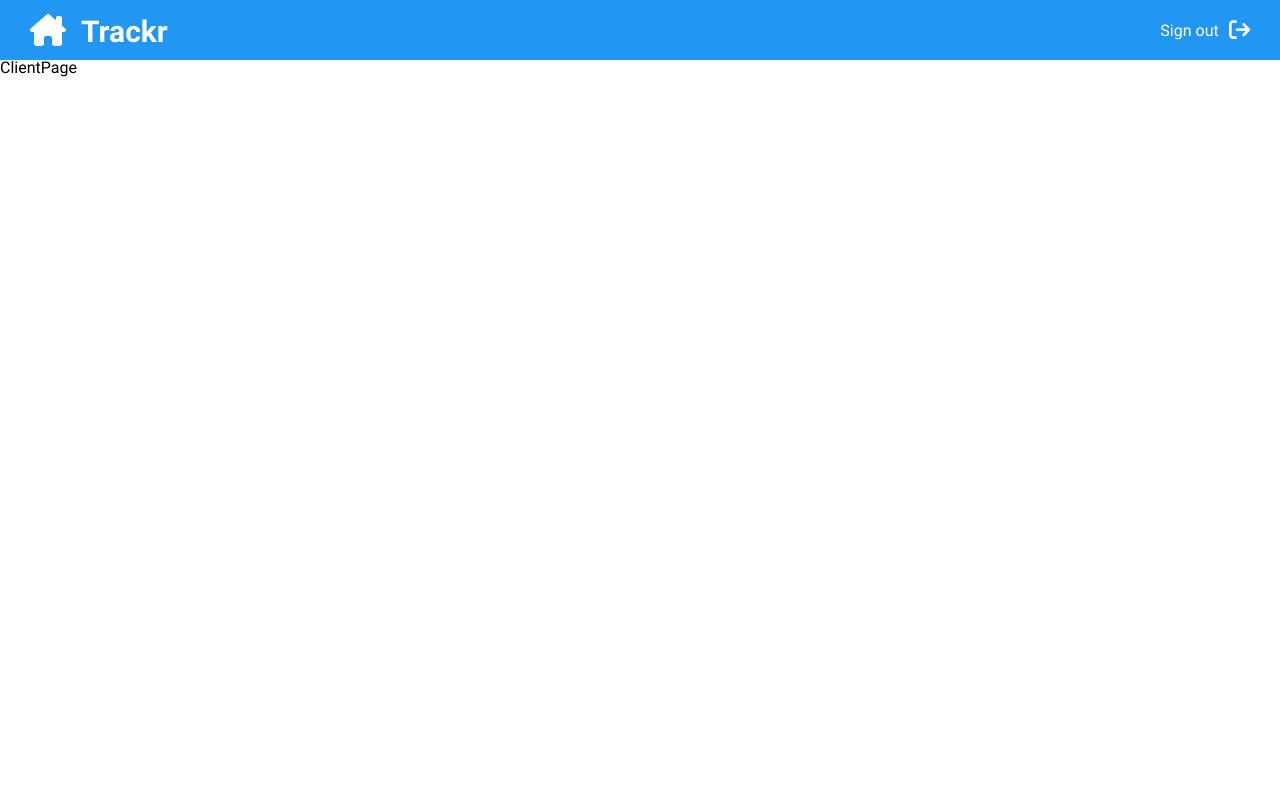
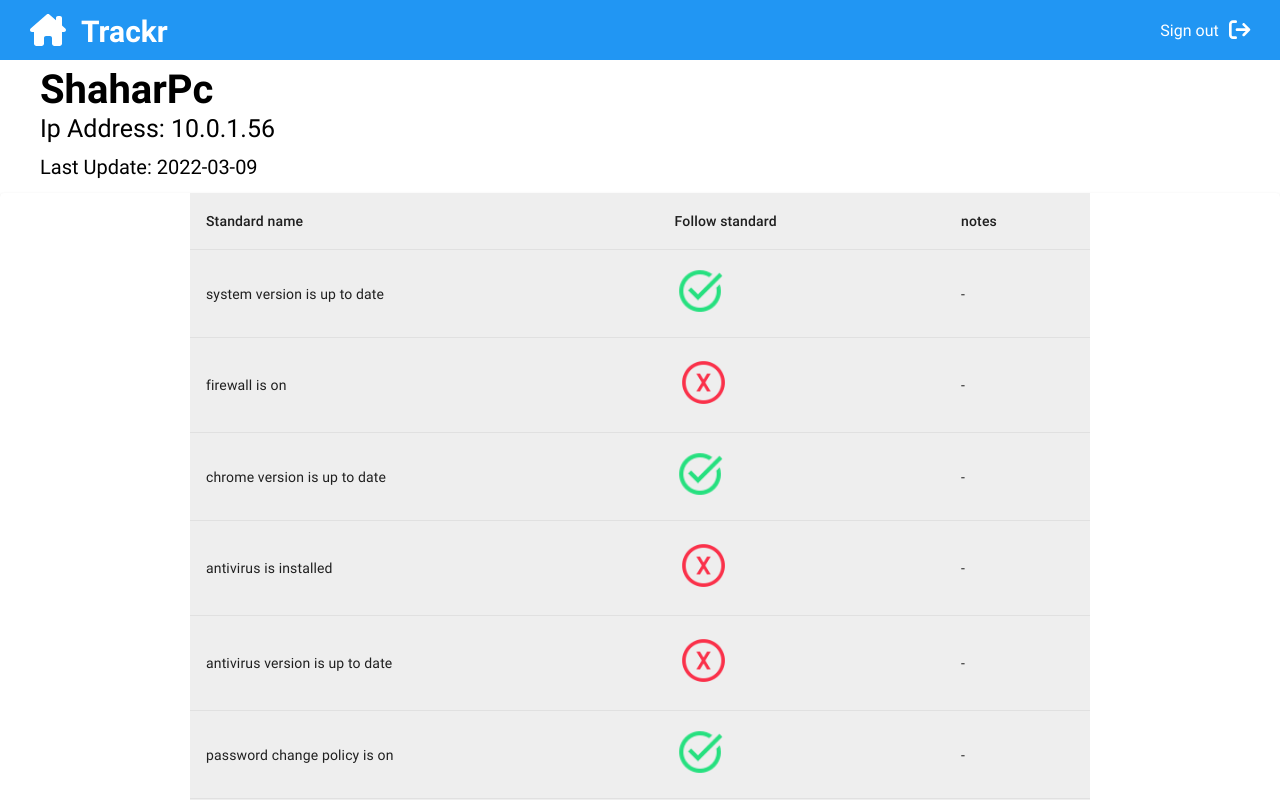
Before and after one commit to shahar987/Tracker, a React (Create React App) app in the folder src/dashboard/: page /client in a window 1280 px wide. Shown: the top 800 px of the page. Built offline with nearby package versions, Linux system fonts and the light colour scheme.

Commit message:
shahar metumtemet

```diff
--- a/src/dashboard/src/App.jsx
+++ b/src/dashboard/src/App.jsx
@@ -13,7 +13,6 @@ const App = () => {
   return (
     <main>
       {location.pathname !== "/login" && <Toolbar/>}
-
       <Routes>
           <Route path='/' element={ <HomePage /> } />
           <Route path='/login' element={ <LoginPage/> } />
--- /dev/null
+++ b/src/dashboard/src/components/ClientList/ClientTable/ClientTable.jsx
@@ -0,0 +1,96 @@
+import * as React from 'react';
+import Table from '@mui/material/Table';
+import TableBody from '@mui/material/TableBody';
+import TableCell from '@mui/material/TableCell';
+import TableContainer from '@mui/material/TableContainer';
+import TableHead from '@mui/material/TableHead';
+import TableRow from '@mui/material/TableRow';
+import Paper from '@mui/material/Paper';
+import "./ClientTable.scss";
+import viIcon from "../../../assets/icons/viIcon.png";
+import xIcon from "../../../assets/icons/xIcon.png";
+
+
+let rows = [];
+let clientName = null;
+let ipAddress = null;
+
+
+function createData(name, followStandard, notes) {
+  return { name, followStandard, notes};
+}
+
+function getDate(){
+  const formatYmd = date => date.toISOString().slice(0, 10);
+  const newDate = formatYmd(new Date());
+  return newDate;
+}
+
+function checkData(name, followStandard, notes){
+
+  if (followStandard === true){
+    rows.push(createData(name,<img src={viIcon} alt="viIcon" width={50} />, notes ))
+  }
+  else{
+    rows.push(createData(name,<img src={xIcon} alt="xIcon" width={57} />, notes ))
+  }
+
+}
+
+checkData('system version is up to date', true, "-");
+checkData('firewall is on', false, "-");
+checkData('chrome version is up to date', true, "-");
+checkData('antivirus is installed', false, "-");
+checkData('antivirus version is up to date', false, "-");
+checkData('password change policy is on', true, "-");
+checkData('system version is up to date', true, "-");
+checkData('firewall is on', false, "-");
+checkData('chrome version is up to date', true, "-");
+
+function updateClientInfo(dataClientName, dataIpAddress){
+  clientName = dataClientName
+  ipAddress = dataIpAddress
+}
+
+updateClientInfo("ShaharPc", "10.0.1.56")
+
+export default function BasicTable() {
+  return (
+    <div>
+    <h1 id="clientName">{clientName}</h1>
+    <text id="ip">Ip Address: {ipAddress}</text>
+    <br></br>
+    <br></br>
+    <date id="date">Last Update: {getDate()}</date>
+    <br></br>
+    <br></br>
+
+    <TableContainer component={Paper}>
+      <Table sx={{ minWidth: 350 }} aria-label="simple table" style={{borderColor: "black", width:900, margin:'auto', backgroundColor: "#eeeeee", textSizeAdjust:200}}>
+        <TableHead>
+          <TableRow>
+            <TableCell>Standard name</TableCell>
+            <TableCell align="left">Follow standard</TableCell>
+            <TableCell align="left">notes</TableCell>
+          </TableRow>
+        </TableHead>
+        <TableBody>
+          {rows.map((row) => (
+            <TableRow
+              key={row.name}
+              sx={{ '&:last-child td, &:last-child th': { border: 0 } }}
+            >
+              <TableCell component="th" scope="row">
+                {row.name}
+              </TableCell>
+              <TableCell align="left">{row.followStandard}</TableCell>
+              <TableCell align="left">{row.notes}</TableCell>
+
+            </TableRow>
+          ))}
+        </TableBody>
+      </Table>
+    </TableContainer>
+    </div>
+  );
+}
--- a/src/dashboard/src/pages/ClientPage/ClientPage.jsx
+++ b/src/dashboard/src/pages/ClientPage/ClientPage.jsx
@@ -1,8 +1,12 @@
-import React from 'react'
+import React from 'react';
+import EnhancedTable from "../../components/ClientList/ClientTable/ClientTable"
+
 
 const ClientPage = () => {
   return (
-    <div>ClientPage</div>
+    <div>
+    <EnhancedTable/>
+    </div>
   )
 }
 
--- a/src/dashboard/src/pages/ClientPage/ClientPage.scss
+++ b/src/dashboard/src/pages/ClientPage/ClientPage.scss
@@ -0,0 +1,6 @@
+#customers {
+    font-family: Arial, Helvetica, sans-serif;
+    border-collapse: collapse;
+    width: 80%;
+    border-color: black;
+}
--- a/src/dashboard/src/pages/ClientsPage/ClientsPage.jsx
+++ b/src/dashboard/src/pages/ClientsPage/ClientsPage.jsx
@@ -1,4 +1,5 @@
 import React from 'react'
+
 
 const ClientsPage = () => {
   return (
```
Also changed, not shown: src/dashboard/package.json (+9 -0 lines), src/dashboard/src/components/ClientList/ClientTable/ClientPage.jsx (added, +95 -0 lines), 2 other files (tests, documents, lock files or other folders).
